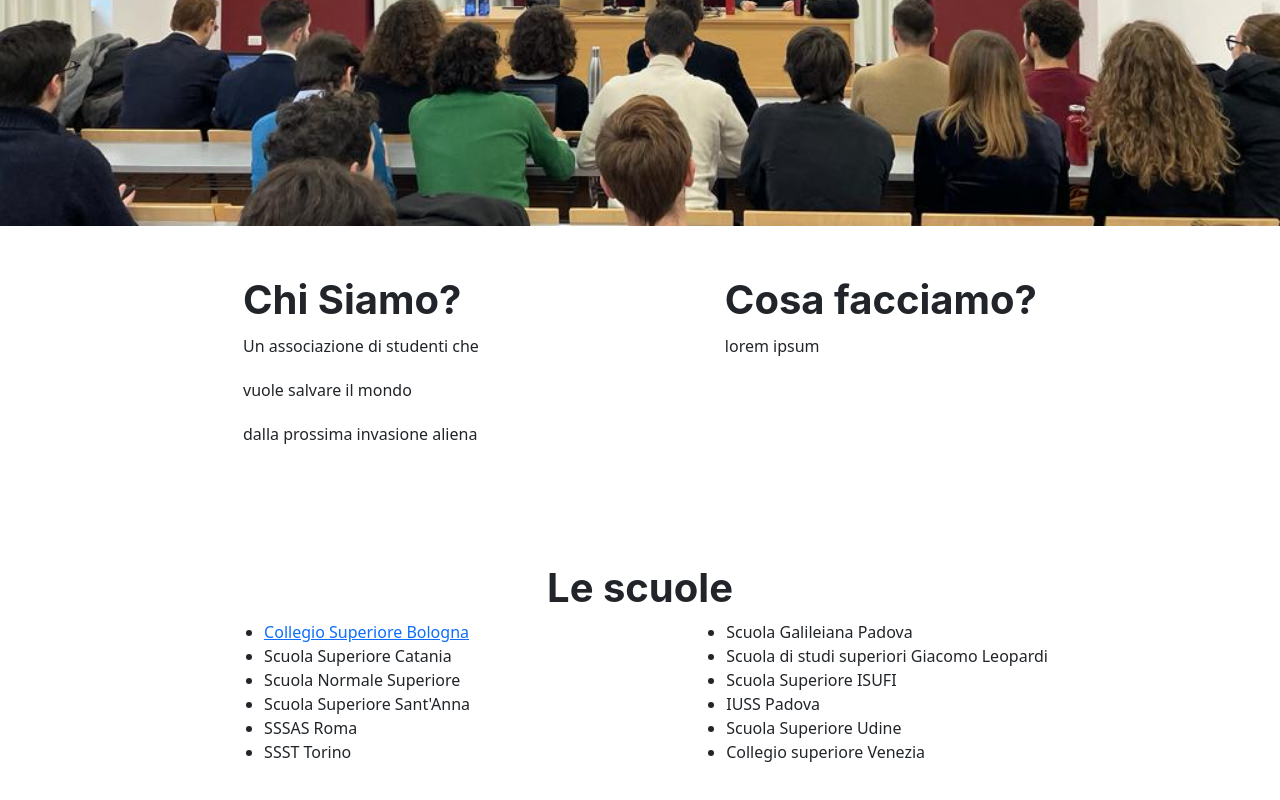
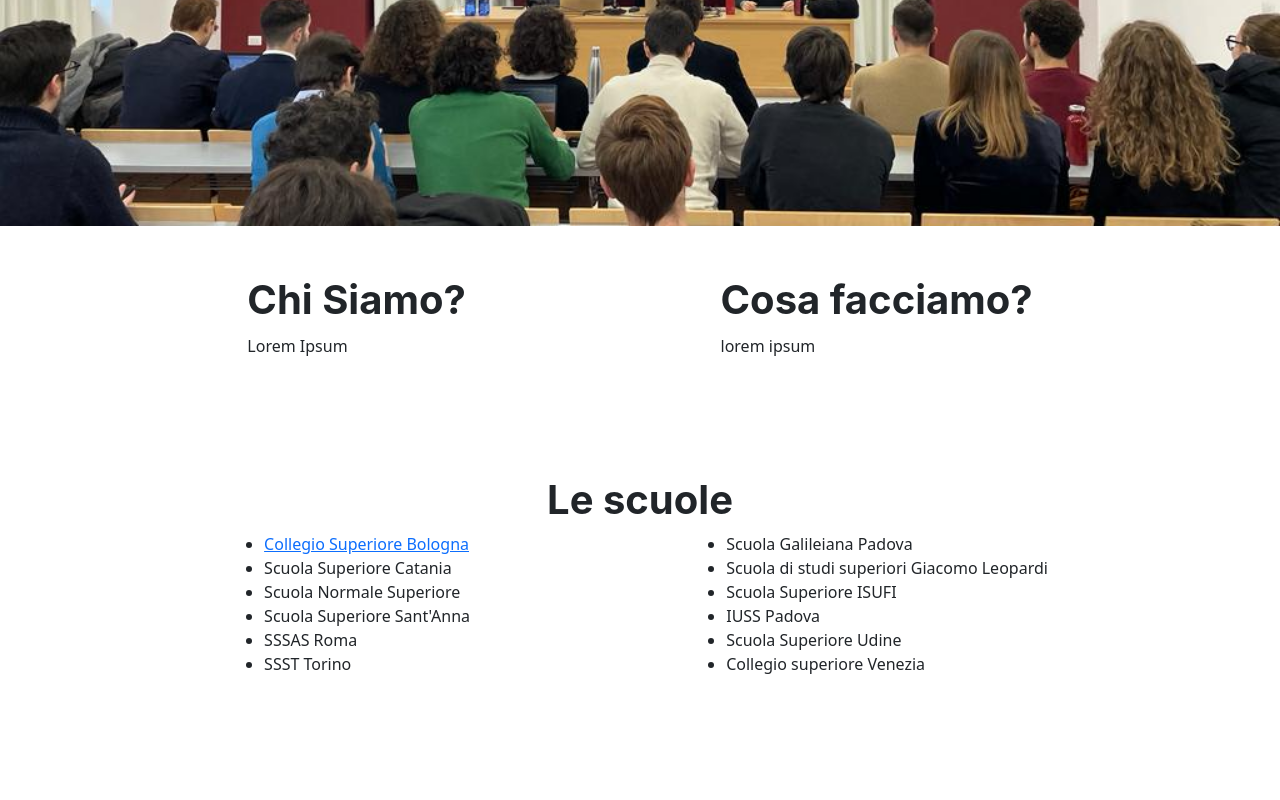
Before and after one commit to riasissu/sito-riasissu, a Vue app in the folder frontend/: page / in a window 1280 px wide. Shown: the part 574-1374 px from the top of the page. After the commit the page ends 1316 px from the top, so only its background shows below. Built offline with nearby package versions, Linux system fonts and the light colour scheme.

Commit message:
refactor

```diff
--- a/frontend/src/App.vue
+++ b/frontend/src/App.vue
@@ -1,25 +1,36 @@
 <template>
+  <!-- NAVBAR -->
   <div>
-    <nav class= "navbar navbar-expand-lg navbar-dark fixed-top" id="mainNav" ref="navv">
+
+    <nav class= "navbar navbar-expand-lg navbar-dark fixed-top" id="mainNav">
+
+      <!-- NAVBAR BRAND -->
       <div class="container"><a class="navbar-brand" href="/">RIASISSU</a>
+
+         <!-- NAVBAR TOGGLE BUTTON -->
         <button class="navbar-toggler" type="button" data-bs-toggle="collapse" data-bs-target="#navbarResponsive" aria-controls="navbarResponsive" aria-expanded="false" aria-label="Toggle navigation">Menu<i class="fas fa-bars ms-1"></i></button>
+
+        <!-- NAVBAR  MENU   -->
         <div class="collapse navbar-collapse" id="navbarResponsive">
           <ul class="navbar-nav text-uppercase ms-auto py-4 py-lg-0">
             <li class="nav-item"><a class="nav-link" href="#services">Le Scuole</a></li>
           </ul>
         </div>
+
       </div>
+
     </nav>
+
+    <!-- PAGE -->
     <div >
-    <router-view v-on:event="navbarShrink"/>
+      <router-view />
     </div>
   </div>
 </template>
 
 <script>
+
 import "./firebase/initialize";
-
-
 
 export default {
   name: "App",
@@ -43,6 +54,8 @@ export default {
 
     };
     navbarShrink();
+
+    // On scroll, run navbarShrink function and collapse navbar if scrollY > 0
     document.addEventListener('scroll', navbarShrink);
 
   },
@@ -55,13 +68,4 @@ export default {
 
 @import "./scss/styles.scss";
 
-/*.sign {
-  margin-left: 5px;
-  margin-right: 5px;
-}
-
-#nav-collapse {
-  justify-content: space-between;
-}*/
-
 </style>
--- a/frontend/src/scss/components/_navbar.scss
+++ b/frontend/src/scss/components/_navbar.scss
@@ -23,9 +23,11 @@
         letter-spacing: $headings-letter-spacing;
         text-transform: uppercase;
 
+        /*
         img {
             height: 3rem;
         }
+        */
     }
 
     .navbar-nav {
@@ -56,13 +58,15 @@
             padding-bottom 0.3s ease-in-out;
 
         .navbar-brand {
-            font-size: 1.5em;
+            font-size: 2.5em;
             transition: font-size 0.3s ease-in-out;
 
+            /*
             img {
                 height: 2rem;
                 transition: height 0.3s ease-in-out;
             }
+            */
         }
 
         // Styling for when the navbar shrinks on larger screens
@@ -72,7 +76,7 @@
             background-color: $gray-900;
 
             .navbar-brand {
-                font-size: 1.25em;
+                font-size: 2em;
 
                 svg,
                 img {
--- a/frontend/src/views/HomeView.vue
+++ b/frontend/src/views/HomeView.vue
@@ -1,33 +1,36 @@
 <template>
-  <div class="container-fluid" style="padding:0">
+  <!-- CONTAINER  -->
+  <div class="container-fluid" style="padding: 0">
+    <!-- LOGO RIASISSU  -->
     <div class="logo masthead">
-      <b-img class="im_log"
-          src="../assets/bg-logo.png">
-      </b-img>
+      <b-img class="im_log" src="../assets/bg-logo.png"> </b-img>
     </div>
 
+    <!-- PARAGRAFI  -->
     <div class="container">
+      <!-- CHISIAMO -->
       <div ref="chisiamo">
         <h1 class="h1">Chi Siamo?</h1>
-        <p class="p">Un associazione di studenti che</p>
-        <p class="p">vuole salvare il mondo</p>
-        <p class="p">dalla prossima invasione aliena</p>
+        <p class="p">Lorem Ipsum</p>
       </div>
 
+      <!-- COSA FACCIAMO -->
       <div ref="cosafacciamo">
         <h1 class="h1">Cosa facciamo?</h1>
         <p class="p">lorem ipsum</p>
       </div>
     </div>
+
+    <!-- LE SCUOLE -->
     <div class="container">
       <div class="scuole" ref="scuole">
-      <h1 style="text-align: center;" class="h1">Le scuole</h1>
-      <div style="display:flex; justify-content: space-around;" class="p">
+        <h1 style="text-align: center" class="h1">Le scuole</h1>
+        <div style="display: flex; justify-content: space-around" class="p">
           <ul>
             <li><a href="/scuola">Collegio Superiore Bologna</a></li>
-        <li>Scuola Superiore Catania </li>
+            <li>Scuola Superiore Catania</li>
             <li>Scuola Normale Superiore</li>
-        <li>Scuola Superiore Sant'Anna </li>
+            <li>Scuola Superiore Sant'Anna</li>
             <li>SSSAS Roma</li>
             <li>SSST Torino</li>
           </ul>
@@ -41,7 +44,6 @@
           </ul>
         </div>
       </div>
-
     </div>
   </div>
 </template>
@@ -91,18 +93,13 @@ export default {
 };
 </script>
 
-<style>
-
-
-</style>
+<style></style>
 
 <style scoped lang="scss">
-
 @import "../scss/styles.scss";
 
-
-.im_log{
-  margin: 0pt;
+.im_log {
+  margin: 10pt;
 }
 .h1 {
   opacity: 0.2;
```
Lines whose indentation alone changed are shown as unchanged.
